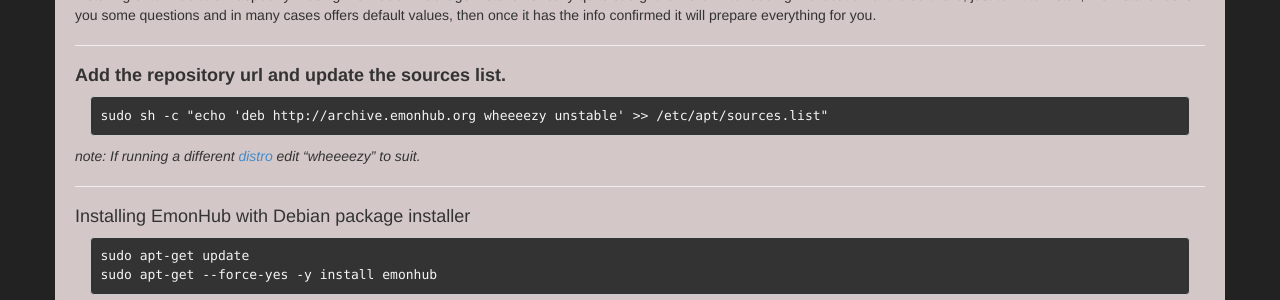
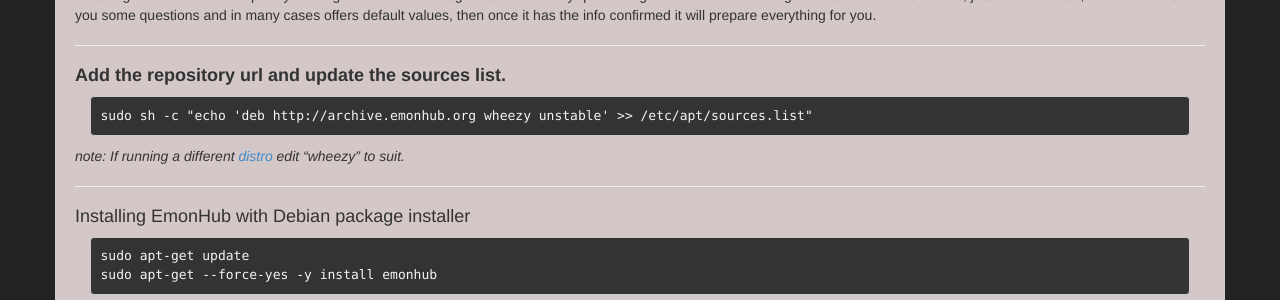
Before and after one commit to otherWIP/otherwip.github.io, a Jekyll site: the page built from documentation/install/raspberrypi/index.md, in a window 1280 px wide and 924 px high. Shown: the part 298-598 px from the top of the window. Built offline with Jekyll 4.4.1, drawn with Linux system fonts in a browser that asks for light colours; nearby versions of some CDN libraries.

Commit message:
Update index.md

```diff
--- a/documentation/install/raspberrypi/index.md
+++ b/documentation/install/raspberrypi/index.md
@@ -22,7 +22,7 @@ Installing emonHub to a RaspberryPi using the Debian Package Installer is really
 
 ----------
 
-{% include step/wheezy2src.md dist="wheeeezy"%}
+{% include step/wheezy2src.md dist="wheezy"%}
 
 ----
 
```
